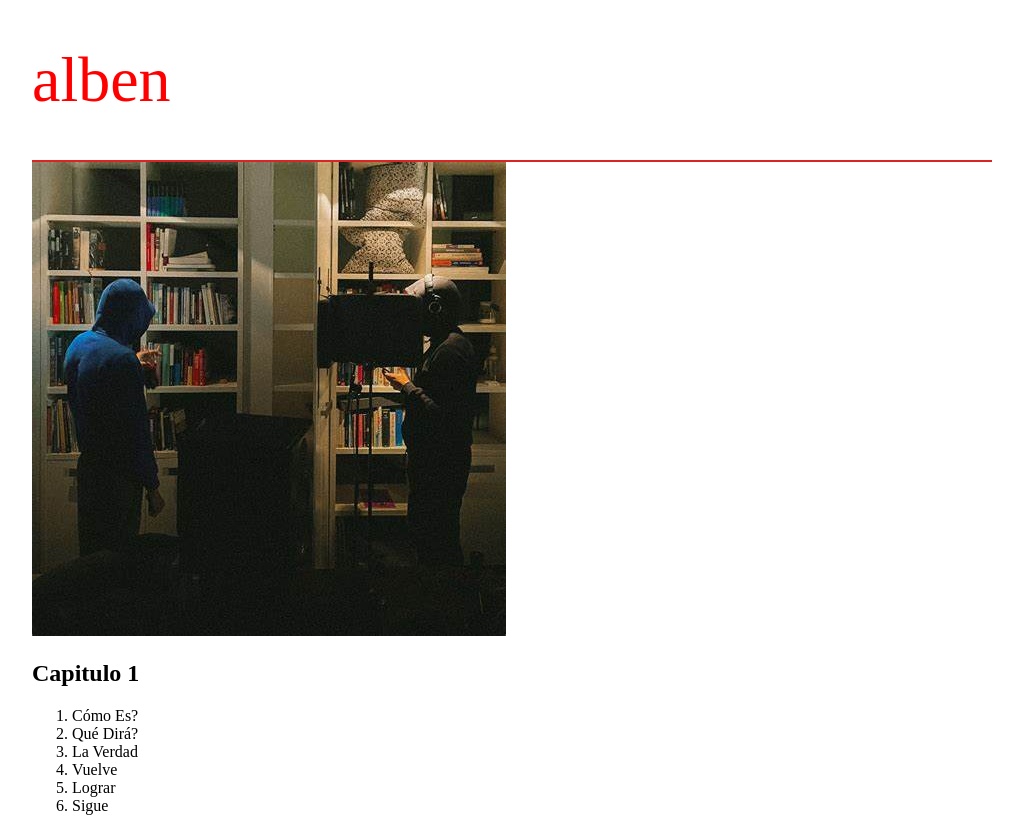
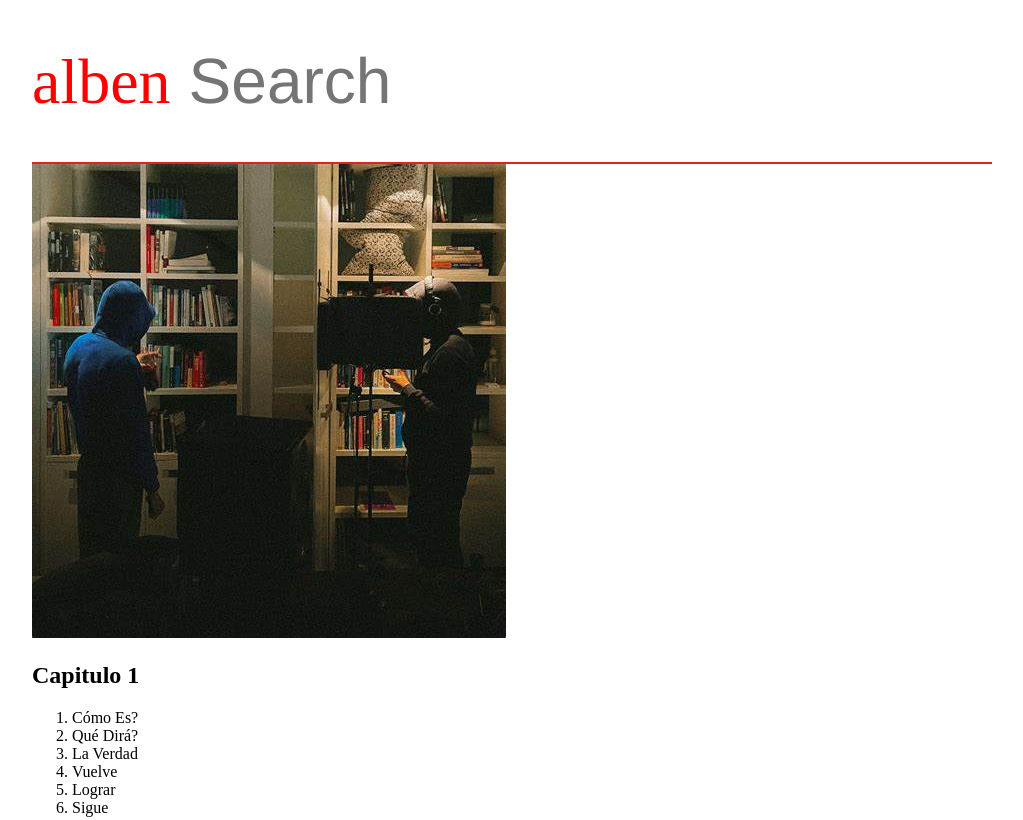
Before and after one commit to Leo1904slb/Leo_album, a plain HTML site: page index.html in a window 1280 px wide. Shown: the top 820 px of the page, without its empty margins (128-1151 px from the left). Drawn offline with Linux system fonts and the light colour scheme.

Commit message:
last commit

```diff
--- a/index.html
+++ b/index.html
@@ -8,7 +8,7 @@
 </head>
 <body>
     <div class="pagecontent">
-        <h1>alben</h1>
+        <h1>alben <input id=""search" type="text" placeholder="Search"/></h1>
         <div class="line"></div>
 
         <img src="cover/capitulo.png">
```
